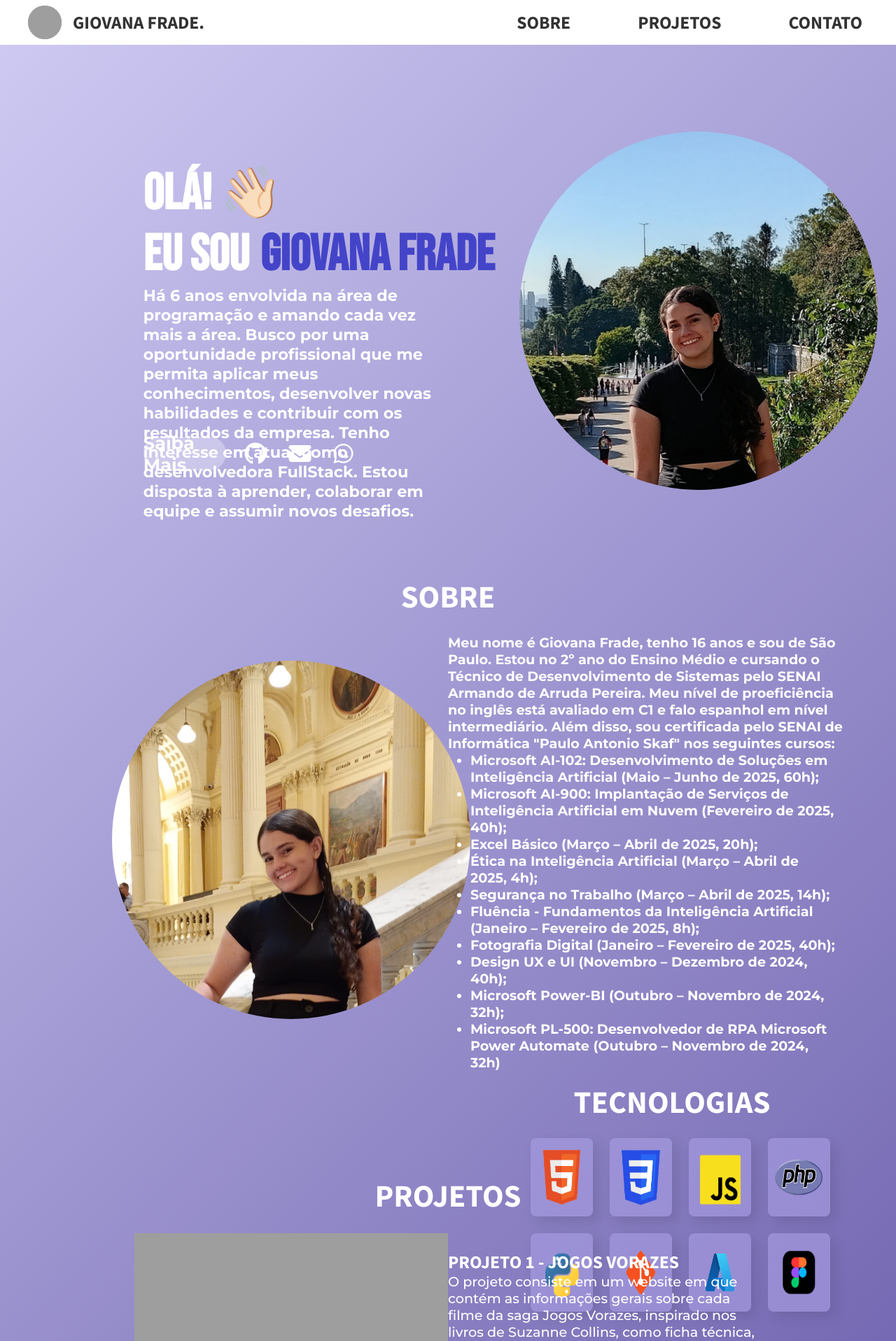
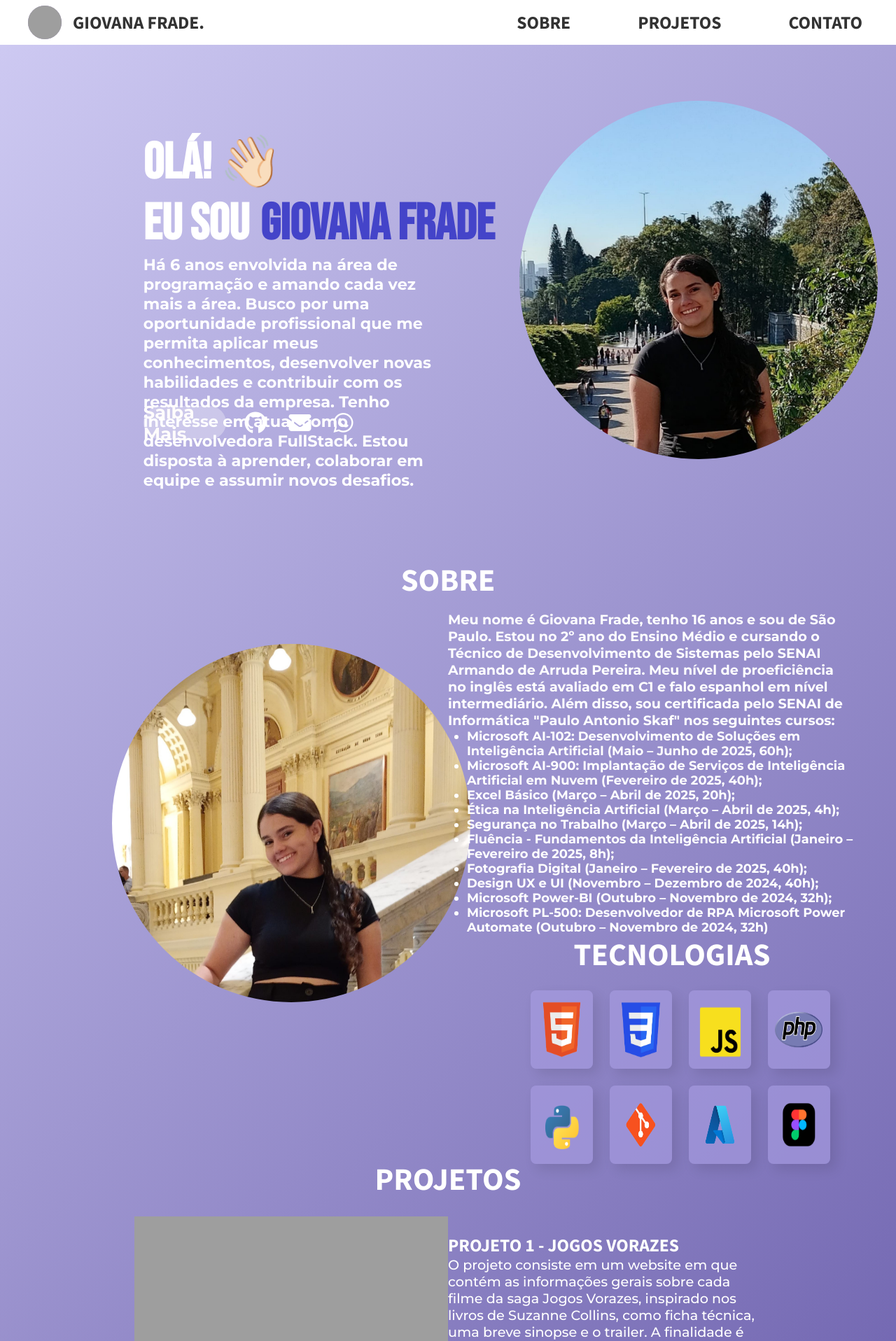
Before and after one commit to giovanafrade/portfolio, a PHP site: page / in a window 1280 px wide. Shown: the top 1916 px of the page at 70% size. Run offline with PHP 8.4, Linux system fonts and the light colour scheme; some libraries are stand-ins or nearby versions; grey boxes are pictures that could not be loaded.

Commit message:
atualizações

```diff
--- a/index.php
+++ b/index.php
@@ -13,15 +13,17 @@
         <link href="https://fonts.googleapis.com/css2?family=Bebas+Neue&display=swap" rel="stylesheet">
         <script src="https://kit.fontawesome.com/167f6b34b8.js" crossorigin="anonymous"></script>
         <link href="https://cdnjs.cloudflare.com/ajax/libs/font-awesome/6.4.0/css/all.min.css" rel="stylesheet">
+        <link rel="stylesheet" href="https://cdnjs.cloudflare.com/ajax/libs/animate.css/4.1.1/animate.min.css"/>
     </head>
 
     <body>
+        <!-- Header -->
         <header class="header">
             <div class="logo-header">
                 <a href="index.php"><img src="media/fotoheader.png" class="img-logo-header" /></a>
                 <a href="index.php" class="nome-logo-header">Giovana Frade.</a>
             </div>
-
+            <!-- Parte navegável do Header  -->
             <div class="nav-header">
                 <ul>
                     <li>
@@ -36,7 +38,8 @@
                 </ul>
             </div>
         </header>
-        <section class="home" id="home">
+        <!-- Home -->
+        <section class="animate__animated animate__backInDown" id="home">
             <div class="home-entrada">
                 <div class="nome-home-entrada">
                     <h1>Olá!
@@ -81,7 +84,8 @@
                 </div>
             </div>
         </section>
-        <section id="sobre">
+        <!-- Sobre -->
+        <section id="sobre" >
             <h1>sobre</h1>
             <div class="tela-sobre">
                 <div class="foto-sobre">
@@ -147,7 +151,8 @@
                 </div>
             </div>
         </section>
-        <section id="projetos">
+        <!-- Projetos -->
+        <section id="projetos" >
             <h1>projetos</h1>
             <div class="tela-projetos">
                 <div class="eachprojeto">
@@ -214,9 +219,11 @@
                 </div>
             </div>
         </section>
-        <section id="contato">
+        <!-- Contato -->
+        <section id="contato" >
             <h1>contato</h1>
             <div class="tela-contato">
+                <!-- Formulário Contato -->
                 <div class="form-contato">
                     <div class="form-contato-container">
                         <form action="contato.php" method="POST" class="contact__form">
@@ -248,6 +255,7 @@
                 </div>
             </div>
         </section>
+        <!-- Footer -->
         <footer class="footer">
             <div class="container">
                 <div class="row align-items-center">
@@ -258,12 +266,14 @@
                     <div class="col-md-6 text-center text-md-end">
                         <div class="social-icons">
                             <a href="https://github.com/giovanafrade" target="_blank"><i class="fa-brands fa-github" id="github"></i></a>
-                            <a href="mailto:13gialves@gmail.com" target="_blank"><i class="fa-solid fa-at" id="email"></i></a>
+                            <a href="mailto:13gialves@gmail.com" target="_blank"><i class="fa-solid fa-envelope" id="email"></i></a>
                             <a href="https://wa.me/5511957150430?text=Ol%C3%A1!" target="_blank"><i class="fa-brands fa-whatsapp" id="whatsapp"></i></a>
                         </div>
                     </div>
                 </div>
             </div>
         </footer>
+        <!-- Determinando Script Js -->
+        <script src="script.js"></script>
     </body>
 </html>
--- a/media/Sprout/contatos_contatos.html
+++ b/media/Sprout/contatos_contatos.html
@@ -1,6 +1,5 @@
 
 <li class='li_Ctt'>
-
 
     <div class='info'>
         <div class='linhaInfo'><i class='bx bxs-envelope'></i><div class='textoInfo'><br></div></div>
--- /dev/null
+++ b/script.js
@@ -0,0 +1,26 @@
+const menulinks = document.querySelectorAll('.classdonav a[href^="#"]');
+
+function getDistanceFromTheTop(elemento) {
+	const id = elemento.getAttrbute("href");
+	return document.querySelector(id).offsetTop;
+
+}
+
+function nativeScroll(distanceFromTheTop){
+	window.scroll({
+	top: distanceFromTheTop,
+	behavior: "smooth",
+   });
+
+}
+
+function scrollToSection(event){
+	event.prevenDefault();
+	const distanceFromTheTop = getDistanceFromTheTop(event.target) - 90;
+	nativeScroll(distanceFromTheTop);
+}
+
+menuLinks.forEach((link) => {
+	link.addEventListener("click", scrollToSection);
+
+});
--- a/style.css
+++ b/style.css
@@ -6,6 +6,10 @@
   margin: 0;
   padding: 0;
   box-sizing: border-box;
+}
+html{
+	scroll-behavior: smooth;
+	scroll-padding-top: 90px;
 }
 body{
   background: linear-gradient(135deg, #cfcbf3, #493a94);
@@ -19,6 +23,8 @@
   width: 100%;
   height: 8vh;
   background-color: #ffffff;
+  position: fixed;
+  z-index: 1000;
 }
 .logo-header{
   display: flex;
@@ -86,8 +92,8 @@
 }
 
 /* Home */
-.home{
-  height:95vh;
+#home{
+  height:100vh;
   display: flex;
   align-items: center;
   justify-content: center;
@@ -104,7 +110,12 @@
   transform-origin: 70% 70%;
   display: inline-block;
   }
-
+  @keyframes example {
+    0%   {left:0px; top:0px;}
+    25%  {left:200px; top:0px;}
+    50% {left: 200px; top: 0%;}
+    100% {left: 200px; top: 0%;}
+  }
   @keyframes wave-animation {
     0% {
       transform: rotate(0deg);
@@ -162,6 +173,7 @@
   display: flex;
   margin-top: 3%;
 }
+
 .sobre-home{
   width: 30%;
   height: 6vh;
@@ -237,6 +249,7 @@
     font-weight: bold;
     text-transform: uppercase;
     font-size: 2.8rem;
+    margin-top: 0;
   }
 }
 .tela-sobre{
@@ -258,7 +271,7 @@
 }
 .texto-sobre{
   width: 50%;
-  margin-top: 2%;
+  margin-top: 1.3%;
   p{
     width: 90%;
     word-break: normal;
@@ -269,14 +282,14 @@
     font-size: 1.2rem;
   }
   ul{
-    margin-left: 5%;
-    width: 82%;
+    margin-left: 4.2%;
+    width: 90%;
   }
   li{
     word-break: normal;
     font-family: "Montserrat", sans-serif;
     font-weight: bold;
-    font-size: 1.2rem;
+    font-size: 1.12rem;
     color: #ffffff;
   }
   h1{
@@ -289,7 +302,7 @@
     display: flex;
     justify-content: center;
     align-content: center;
-    margin-top: 1rem;
+    margin-top: 0;
   }
 }
 .tecnologias{
@@ -547,7 +560,7 @@
   border-radius: 2rem;
   font-family: 'Source Sans Pro', sans-serif;
   padding: 4rem;
-  margin-top: 4rem;
+  margin-top: 1.5rem;
   backdrop-filter: blur(20px);
 }
 .form-contato-conteudo{
```
Also changed, not shown: README.md, media/mulher.png (deleted).
